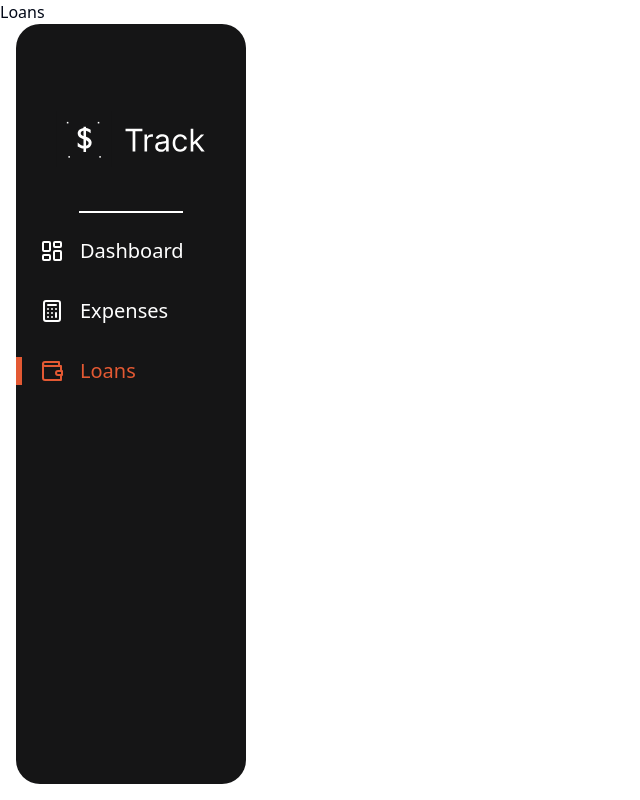
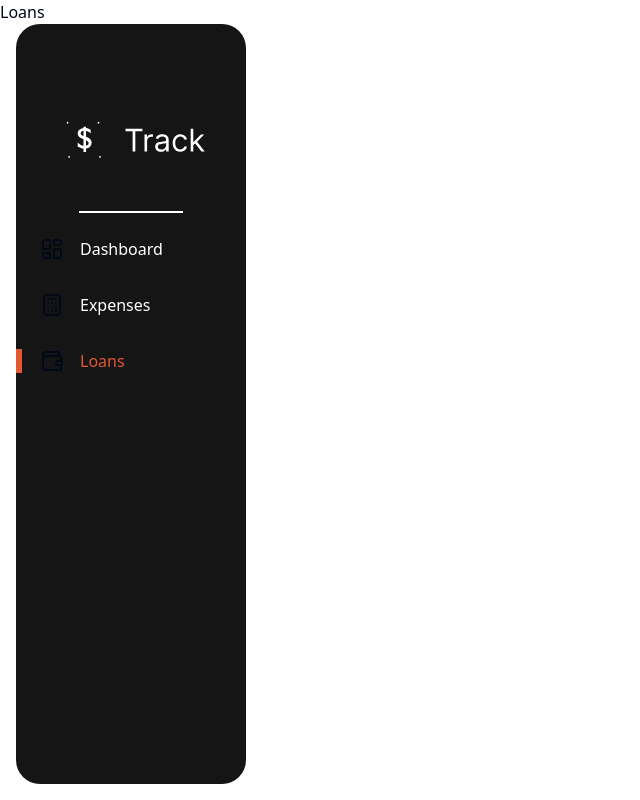
Before and after one commit to PutTheTrust/expense-frontend, a React (Vite) app: page /loans in a window 1280 px wide. Shown: the whole page, without its empty margins (0-640 px from the left). Built offline with nearby package versions, Linux system fonts and the light colour scheme.

Commit message:
fix: active link now changing accordingly

```diff
--- a/src/components/mobile-nav.tsx
+++ b/src/components/mobile-nav.tsx
@@ -1,4 +1,4 @@
-import { Link } from "react-router-dom";
+import { Link, NavLink } from "react-router-dom";
 import { routes } from "../constants";
 
 const MobileNav = () => {
@@ -6,11 +6,15 @@ const MobileNav = () => {
     <div className="bg-dark rounded-full fixed bottom-8 w-[90%] left-[5%] right-[5%] md:hidden">
       <ul className="flex justify-between items-center h-[56px] mx-8">
         {routes.map((route) => (
-          <li
-            key={route.label}
-            className={`${route.active ? "text-active" : "text-white"}`}
-          >
-            <Link to={route.href}>{route.icon}</Link>
+          <li key={route.label}>
+            <NavLink
+              to={route.href}
+              className={({ isActive, isPending }) =>
+                isPending ? "pending" : isActive ? "text-active" : "text-white"
+              }
+            >
+              {route.icon}
+            </NavLink>
           </li>
         ))}
       </ul>
--- a/src/components/sidebar.tsx
+++ b/src/components/sidebar.tsx
@@ -1,4 +1,4 @@
-import { Link } from "react-router-dom";
+import { Link, NavLink } from "react-router-dom";
 import logo from "../assets/logo.svg";
 import { routes } from "../constants";
 
@@ -11,16 +11,21 @@ const Sidebar = () => {
 
       <ul className="mx-6 mt-6 space-y-8">
         {routes.map((route) => (
-          <li
-            key={route.label}
-            className={`${
-              route.active ? "text-active active-link" : "text-white"
-            } flex gap-4 items-center relative`}
-          >
+          <li key={route.label} className="flex gap-4 items-center relative">
             {route.icon}
-            <Link className="text-xl" to={route.href}>
+
+            <NavLink
+              to={route.href}
+              className={({ isActive, isPending }) =>
+                isPending
+                  ? "pending"
+                  : isActive
+                  ? "text-active active-link"
+                  : "text-white"
+              }
+            >
               {route.label}
-            </Link>
+            </NavLink>
           </li>
         ))}
       </ul>
```
